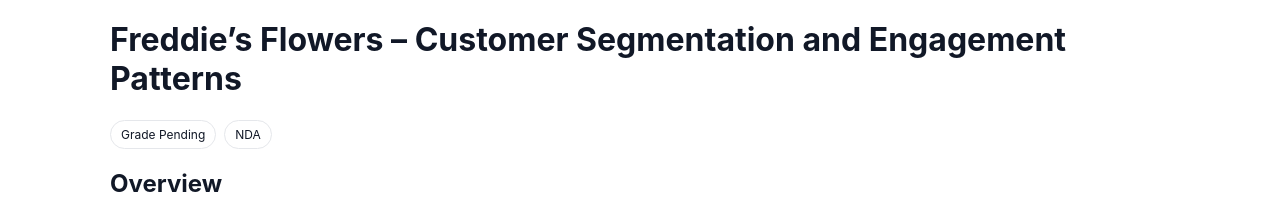
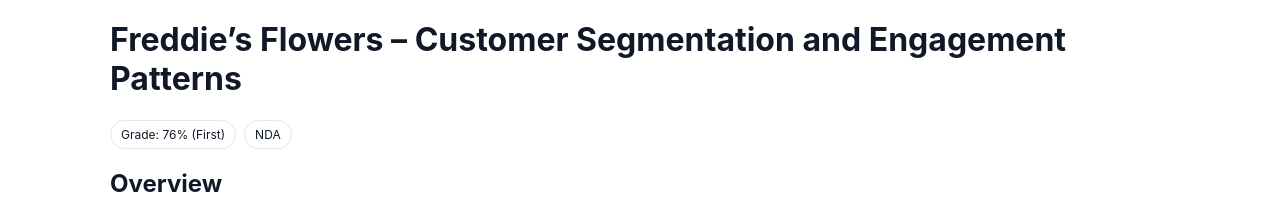
Before and after one commit to btbao/btbao.github.io, a plain HTML site: page projects/freddies_flowers.html in a window 1280 px wide. Shown: the part 820-1030 px from the top of the page. Drawn offline with Linux system fonts and the light colour scheme.

Commit message:
Update freddies_flowers.html

```diff
--- a/projects/freddies_flowers.html
+++ b/projects/freddies_flowers.html
@@ -14,7 +14,7 @@
 <div class="hero"><img src="/assets/img/Freddie's Flowers Projct Header.png" alt="Freddie's Flowers project header"></div>
 
 <h1>Freddie’s Flowers – Customer Segmentation and Engagement Patterns</h1>
-<div class="badges"><span class="badge">Grade Pending</span><span class="badge">NDA</span></div>
+<div class="badges"><span class="badge">Grade: 76% (First)</span><span class="badge">NDA</span></div>
 
 <h2>Overview</h2>
 <p>Customer segmentation and growth strategy for a subscription D2C brand. Due to NDA, deliverables are not published; this page summarises public-safe highlights.</p>
```
